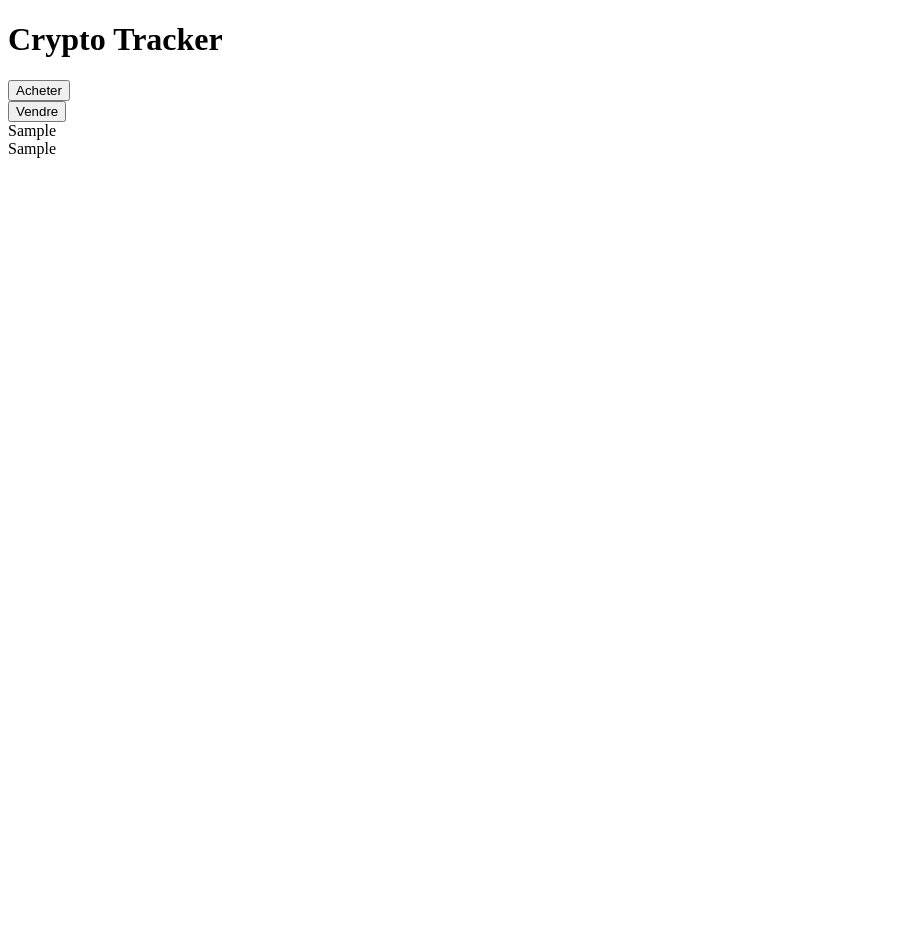
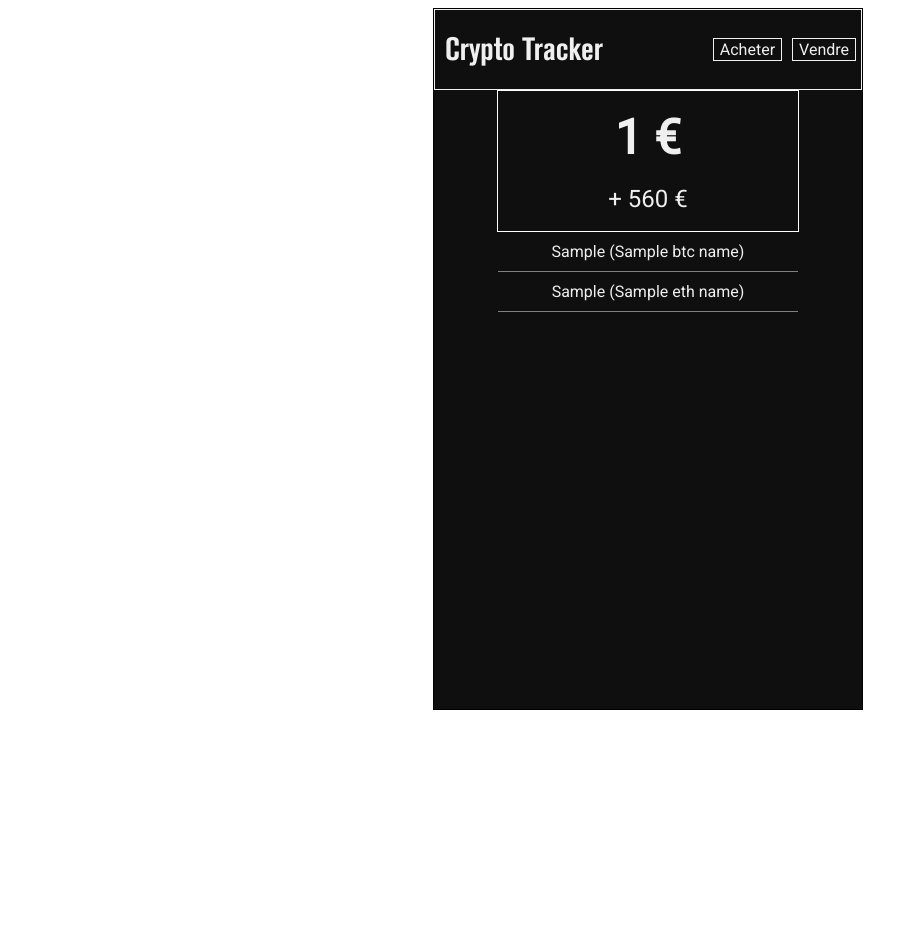
Before and after one commit to Thibaultf81/eval_crypto_tracker, a Flask app: template app/templates/index.html in a window 1280 px wide. Shown: the whole page, without its empty margins (0-918 px from the left). Before the commit the page ends 158 px from the top, so only its background shows below. Run offline with Flask 2, Linux system fonts and the light colour scheme; the template is opened without the code that fills it: most values are stand-ins (such as "Sample title", 1, 10 or a date in 2020).

Commit message:
Mise en place du style de la page d'accueil de l'application. Vérification du bon fonctionnement de l'API avec différentes variables

```diff
--- a/app/__init__.py
+++ b/app/__init__.py
@@ -1,27 +1,30 @@
 from flask import Flask, render_template
-from pprint import pprint
-
-crypto1 = "Bitcoin"
-crypto2 = "Ethereum"
+# from pprint import pprint
 
 
+total_invests = 5000
 
 def create_app():
     app = Flask(__name__)
-
-
 
     @app.route('/')
     def homepage():
         from app.api import get_crypto
         data = get_crypto()
 
-        return render_template('index.html', crypto1 = data['data']['BTC']['name'], crypto2 = data['data']['ETH']['name'])
+        btc_symbol = list(data['data'])[0]
+        btc_name = data['data']['BTC']['name']
+        eth_symbol = list(data['data'])[1]
+        eth_name = data['data']['ETH']['name']
+
+        return render_template('index.html', btc_name = btc_name,
+                               btc_symbol = btc_symbol,
+                               eth_symbol = eth_symbol,
+                               eth_name = eth_name,
+                               total_invests = total_invests)
 
     @app.route('/about/')
     def about():
         return 'This is the about page'
 
-
-
     return app
--- /dev/null
+++ b/app/static/style.css
@@ -0,0 +1,97 @@
+@font-face {
+    font-family: 'Akzidenz-Grotesk BQ';
+    src: local('Akzidenz-Grotesk BQ Bold Condensed'), local('Akzidenz-Grotesk-BQ-Bold-Condensed'),
+        url('font/AkzidenzGroteskBQ-BdCnd.woff2') format('woff2'),
+        url('font/AkzidenzGroteskBQ-BdCnd.woff') format('woff'),
+        url('font/AkzidenzGroteskBQ-BdCnd.ttf') format('truetype');
+    font-weight: 700;
+    font-style: normal;
+  }
+
+body {
+    width: 100%;
+    height: 100%;
+    box-sizing: border-box;
+}
+
+.container {
+    width: 428px;
+    height: 700px;
+    margin: auto;
+    font-family: 'Roboto', sans-serif;
+    color: #efefef;
+    background-color: #100f0f;
+    border: 1px solid black;
+}
+
+header {
+    display: flex;
+    align-items: center;
+    justify-content: space-between;
+    border: 1px solid #efefef;
+}
+
+.menu_buttons {
+    display: flex;
+    align-items: center;
+    justify-content: space-between;
+}
+
+.menu_buttons form {
+    padding: 5px;
+}
+
+.menu_buttons form input {
+    background: none;
+    border: 1px solid #efefef;
+    font-family: 'Roboto', sans-serif;
+    font-size: 1em;
+    color: #efefef;
+    cursor: pointer;
+}
+
+
+h1 {
+    font-family: 'Akzidenz-Grotesk BQ';
+    padding-left: 10px;
+}
+
+
+.invests {
+    width: 70%;
+    height: 20%;
+    margin: auto;
+    text-align: center;
+    display: flex;
+    flex-direction: column;
+    justify-content: space-evenly;
+    align-items: center;
+    border: 1px solid white;
+}
+
+.invests p {
+    margin: 0;
+}
+
+.total_invests {
+    font-size: 3em;
+    font-weight: bold;
+}
+
+.win_loss {
+    font-size: 1.5em;
+}
+
+
+.list_crypto {
+    width: 70%;
+    height: 100%;
+    margin: auto;
+    text-align: center;
+}
+
+.crypto {
+    padding-top: 10px;
+    padding-bottom: 10px;
+    border-bottom: 1px solid grey;
+}
--- a/app/templates/index.html
+++ b/app/templates/index.html
@@ -5,25 +5,38 @@
     <meta http-equiv="X-UA-Compatible" content="IE=edge">
     <meta name="viewport" content="width=device-width, initial-scale=1.0">
     <title>App Crypto Tracker</title>
+    <link rel="stylesheet" href="../static/style.css"></link>
+    <style>
+        @import url('https://fonts.googleapis.com/css2?family=Roboto&display=swap');
+    </style>
 </head>
 <body>
 
+    <div class="container">
         <header>
             <h1>Crypto Tracker</h1>
+            <div class="menu_buttons">
                 <form action="">
                     <input type="submit" value="Acheter">
                 </form>
                 <form action="">
                     <input type="submit" value="Vendre">
                 </form>
+            </div>
         </header>
 
+        <div class="invests">
+            <p class="total_invests">{{ total_invests }} €</p>
+            <p class="win_loss">+ 560 €</p>
+        </div>
+
         <div class="list_crypto">
-        <div class="crypto1">
-            {{ crypto1 }}
+            <div class="crypto">
+                {{ btc_symbol }} ({{ btc_name }})
             </div>
-        <div class="crypto2">
-            {{ crypto2 }}
+            <div class="crypto">
+                {{ eth_symbol }} ({{ eth_name }})
+            </div>
         </div>
     </div>
 
```
Also changed, not shown: app/static/font/style.css (added, +9 -0 lines), app/static/font/AkzidenzGroteskBQ-BdCnd.ttf (added), app/static/font/AkzidenzGroteskBQ-BdCnd.woff (added), app/static/font/AkzidenzGroteskBQ-BdCnd.woff2 (added). Lines whose indentation alone changed are shown as unchanged.
